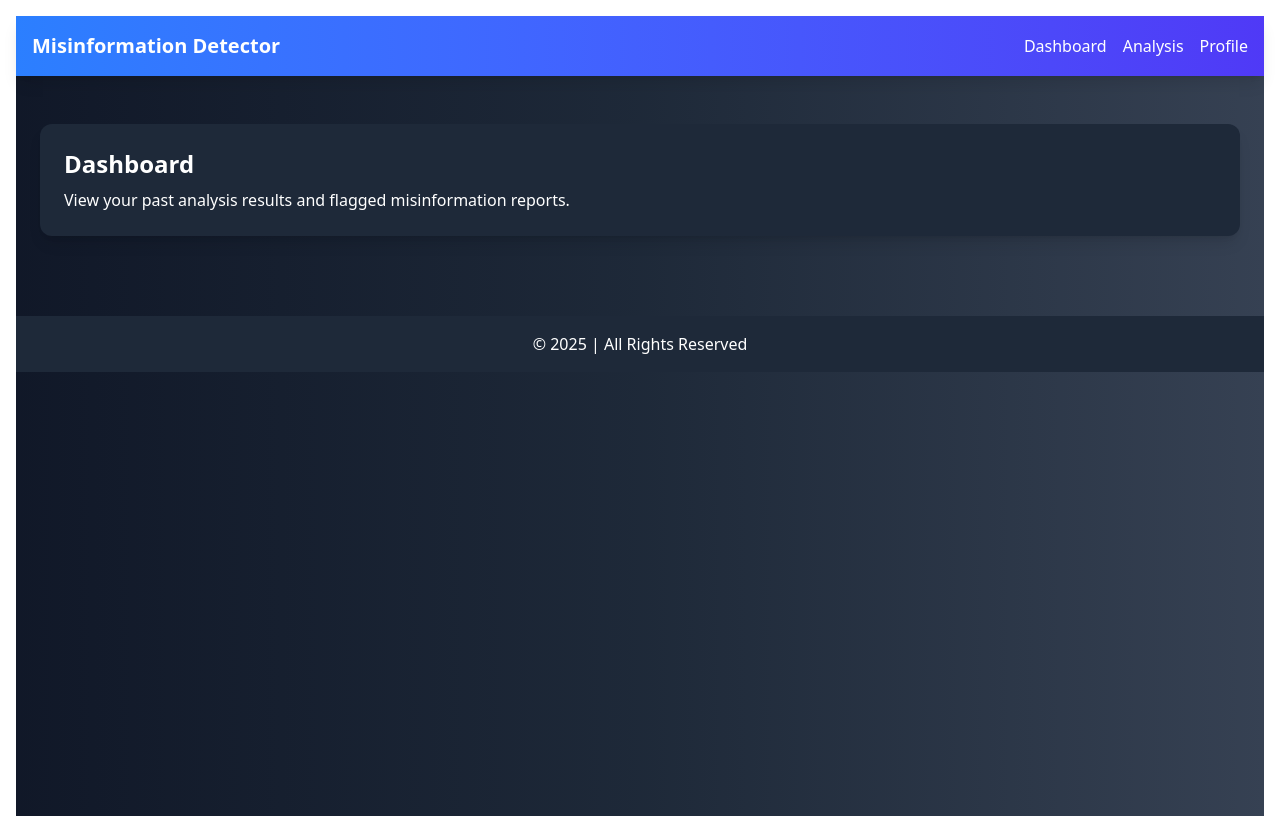
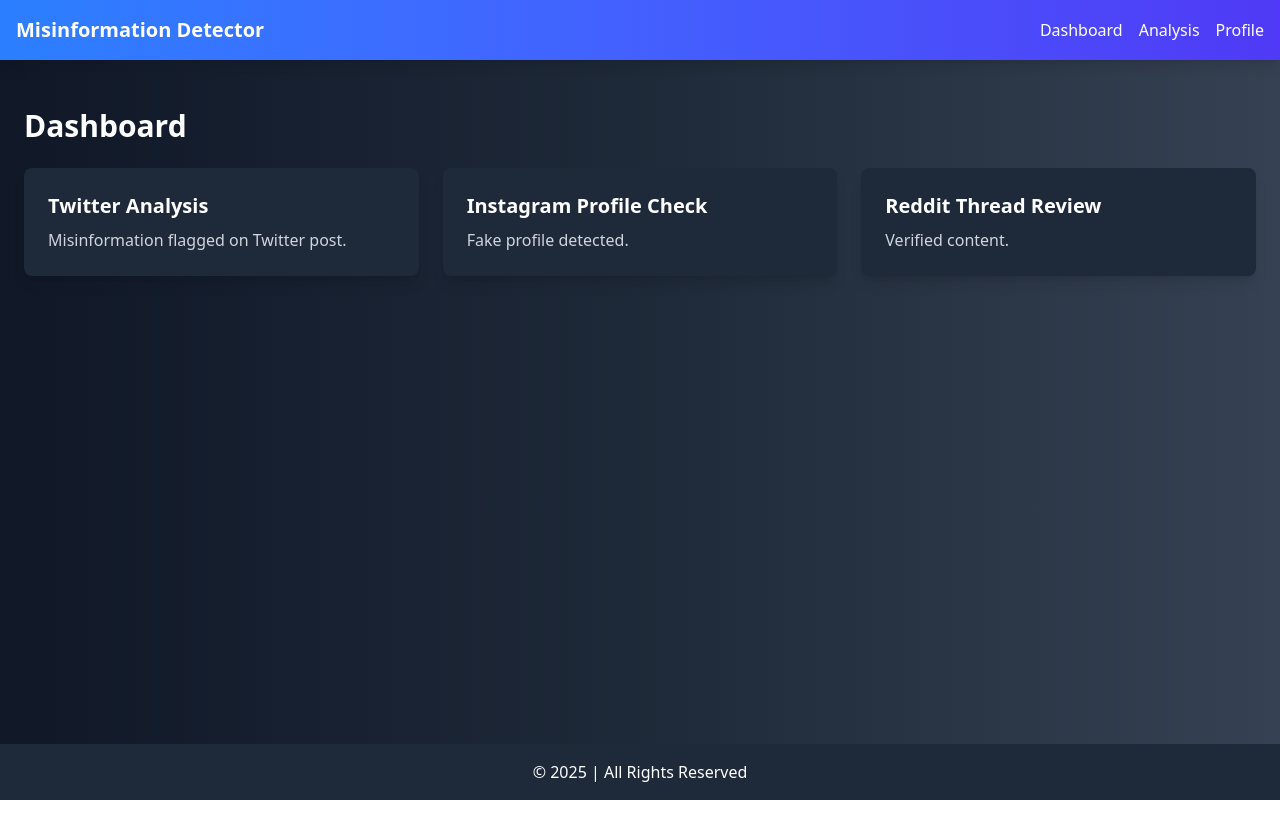
Before and after one commit to R1ch3rd/ReZero, a React (Vite) app in the folder client/: page /dashboard in a window 1280 px wide. After the commit the page ends 800 px from the top, so only its background shows below. Built offline with nearby package versions, Linux system fonts and the light colour scheme.

Commit message:
Changed the UI

```diff
--- a/client/src/App.jsx
+++ b/client/src/App.jsx
@@ -10,7 +10,7 @@ const App = () => {
 
   return (
     <Router>
-      <main className="p-4">
+      <main>
         <Routes>
           <Route path="/" element={<Home />} />
           <Route path="/analysis" element={<Analysis setResults={setResults} />} />
--- a/client/src/pages/Analysis.jsx
+++ b/client/src/pages/Analysis.jsx
@@ -10,27 +10,16 @@ const Analysis = () => {
   const [textInput, setTextInput] = useState("");
   const [message, setMessage] = useState("");
 
-  // Handle file upload
-  const handleFileUpload = (e) => {
-    setFile(e.target.files[0]);
-  };
+  const handleFileUpload = (e) => setFile(e.target.files[0]);
+  const handleTextChange = (e) => setTextInput(e.target.value);
 
-  // Handle text input change
-  const handleTextChange = (e) => {
-    setTextInput(e.target.value);
-  };
-
-  // Handle form submission
   const handleSubmit = () => {
     if (!file && !textInput.trim()) {
       setMessage("Please upload a file or enter text for analysis.");
       return;
     }
-
     setLoading(true);
     setMessage("");
-
-    // Simulating API call
     setTimeout(() => {
       setLoading(false);
       setMessage("Analysis submitted successfully! Processing your content...");
@@ -38,21 +27,17 @@ const Analysis = () => {
   };
 
   return (
-    <div className="w-full min-h-screen bg-gradient-to-r from-gray-900 via-gray-800 to-gray-700 text-white">
-      <Header />
-      <div className="max-w-2xl mx-auto px-6 py-12">
+    <div className="w-full min-h-screen bg-gradient-to-r from-gray-900 via-gray-800 to-gray-700 text-white flex flex-col">
+      <Header /> {/* Unified Header */}
+      <div className="flex-grow max-w-2xl mx-auto px-6 py-12">
         <ContentCard>
           <h2 className="text-2xl font-bold mb-4">Upload Content for Misinformation Analysis</h2>
-
-          {/* Text Input Box */}
           <textarea
             className="w-full h-32 p-3 bg-gray-800 text-white rounded-md focus:outline-none focus:ring-2 focus:ring-blue-500"
             placeholder="Enter text here for analysis..."
             value={textInput}
             onChange={handleTextChange}
           />
-
-          {/* File Upload */}
           <div className="mt-4">
             <input
               type="file"
@@ -60,14 +45,8 @@ const Analysis = () => {
               className="bg-gray-700 text-white p-2 rounded-md cursor-pointer"
             />
           </div>
-
-          {/* Loading Indicator */}
-          {loading ? <ProgressIndicator /> : null}
-
-          {/* Message Display */}
+          {loading && <ProgressIndicator />}
           {message && <p className="mt-4 text-green-400">{message}</p>}
-
-          {/* Submit Button */}
           <button
             onClick={handleSubmit}
             className="bg-blue-600 hover:bg-blue-700 text-white font-bold py-2 px-4 rounded-lg transition-all duration-200 self-end ml-auto block"
@@ -76,7 +55,7 @@ const Analysis = () => {
           </button>
         </ContentCard>
       </div>
-      <Footer />
+      <Footer /> {/* Unified Footer */}
     </div>
   );
 };
--- a/client/src/pages/Dashboard.jsx
+++ b/client/src/pages/Dashboard.jsx
@@ -1,19 +1,58 @@
-import React from 'react';
+import React, { useState } from 'react';
 import Header from '../components/Header';
 import Footer from '../components/Footer';
-import ContentCard from '../components/ContentCard';
 
 const Dashboard = () => {
+  const [selectedCard, setSelectedCard] = useState(null);
+
+  const reports = [
+    { id: 1, title: 'Twitter Analysis', summary: 'Misinformation flagged on Twitter post.', details: 'This analysis detected manipulated media in a Twitter post related to the elections.' },
+    { id: 2, title: 'Instagram Profile Check', summary: 'Fake profile detected.', details: 'Deepfake detection flagged this Instagram profile as suspicious with AI-generated profile images.' },
+    { id: 3, title: 'Reddit Thread Review', summary: 'Verified content.', details: 'This Reddit thread was analyzed and marked as authentic with high confidence.' },
+  ];
+
+  const handleCardClick = (report) => {
+    setSelectedCard(report);
+  };
+
+  const handleClose = () => {
+    setSelectedCard(null);
+  };
+
   return (
-    <div className="w-full min-h-screen bg-gradient-to-r from-gray-900 via-gray-800 to-gray-700 text-white">
-      <Header />
-      <div className="container mx-auto px-6 py-12">
-        <ContentCard>
-          <h2 className="text-2xl font-bold">Dashboard</h2>
-          <p className="mt-2">View your past analysis results and flagged misinformation reports.</p>
-        </ContentCard>
+    <div className="w-full min-h-screen bg-gradient-to-r from-gray-900 via-gray-800 to-gray-700 text-white flex flex-col">
+      <Header /> {/* Consistent Header */}
+      <div className="flex-grow container mx-auto px-6 py-12">
+        <h2 className="text-3xl font-bold mb-6">Dashboard</h2>
+        <div className="grid gap-6 md:grid-cols-2 lg:grid-cols-3">
+          {reports.map((report) => (
+            <div
+              key={report.id}
+              className="bg-gray-800 p-6 rounded-lg shadow-lg hover:shadow-2xl transform hover:scale-105 transition-transform cursor-pointer"
+              onClick={() => handleCardClick(report)}
+            >
+              <h3 className="text-xl font-semibold mb-2">{report.title}</h3>
+              <p className="text-gray-300">{report.summary}</p>
+            </div>
+          ))}
+        </div>
+
+        {selectedCard && (
+          <div className="fixed inset-0 bg-black bg-opacity-70 flex items-center justify-center z-50">
+            <div className="bg-gray-900 p-8 rounded-lg shadow-2xl max-w-lg w-full animate-fade-in">
+              <h2 className="text-2xl font-bold mb-4">{selectedCard.title}</h2>
+              <p className="mb-6">{selectedCard.details}</p>
+              <button
+                className="bg-blue-600 px-4 py-2 rounded hover:bg-blue-700 transition"
+                onClick={handleClose}
+              >
+                Close
+              </button>
+            </div>
+          </div>
+        )}
       </div>
-      <Footer />
+      <Footer /> {/* Consistent Footer */}
     </div>
   );
 };
--- a/client/src/pages/Profile.jsx
+++ b/client/src/pages/Profile.jsx
@@ -1,21 +1,34 @@
 import React, { useState } from 'react';
 import ProfileTitleCard from '../components/ProfileTitleCard';
+import Header from '../components/Header';
+import Footer from '../components/Footer';
 
 const Profile = () => {
   const [username, setUsername] = useState('JohnDoe');
   const [email, setEmail] = useState('john.doe@example.com');
+  const [fullName, setFullName] = useState('John Doe');
+  const [phone, setPhone] = useState('');
+  const [bio, setBio] = useState('');
 
   const handleSave = () => {
-    alert('Profile saved!');
+    alert('Profile saved successfully!');
   };
 
   return (
-    <div className="w-full min-h-screen bg-gradient-to-r from-gray-900 via-gray-800 to-gray-700 text-white flex flex-col items-center justify-center px-4">
-      <Header />
-      {/* Profile Title Card */}
+    <div className="w-full min-h-screen bg-gradient-to-r from-gray-900 via-gray-800 to-gray-700 text-white flex flex-col">
+      <Header /> {/* Consistent Header */}
+      <div className="flex-grow flex flex-col items-center justify-center px-4 py-8">
         <ProfileTitleCard title="User Profile" subtitle="Manage your account details" />
 
         <div className="bg-gray-800 bg-opacity-80 p-6 rounded-lg shadow-md mt-6 max-w-md w-full backdrop-blur-lg">
+          <label className="block text-lg font-medium mb-2">Full Name</label>
+          <input
+            type="text"
+            value={fullName}
+            onChange={(e) => setFullName(e.target.value)}
+            className="w-full p-3 border border-gray-500 rounded-lg bg-gray-700 text-white focus:outline-none focus:ring-2 focus:ring-blue-500 mb-4"
+          />
+
           <label className="block text-lg font-medium mb-2">Username</label>
           <input
             type="text"
@@ -32,6 +45,22 @@ const Profile = () => {
             className="w-full p-3 border border-gray-500 rounded-lg bg-gray-700 text-white focus:outline-none focus:ring-2 focus:ring-blue-500 mb-4"
           />
 
+          <label className="block text-lg font-medium mb-2">Phone Number</label>
+          <input
+            type="tel"
+            value={phone}
+            onChange={(e) => setPhone(e.target.value)}
+            className="w-full p-3 border border-gray-500 rounded-lg bg-gray-700 text-white focus:outline-none focus:ring-2 focus:ring-blue-500 mb-4"
+          />
+
+          <label className="block text-lg font-medium mb-2">Bio</label>
+          <textarea
+            value={bio}
+            onChange={(e) => setBio(e.target.value)}
+            className="w-full p-3 border border-gray-500 rounded-lg bg-gray-700 text-white focus:outline-none focus:ring-2 focus:ring-blue-500 mb-4"
+            placeholder="Tell us about yourself..."
+          />
+
           <button
             onClick={handleSave}
             className="w-full bg-blue-600 hover:bg-blue-700 text-white px-6 py-3 rounded-lg font-semibold transition-transform duration-300 transform hover:scale-105"
@@ -40,6 +69,8 @@ const Profile = () => {
           </button>
         </div>
       </div>
+      <Footer /> {/* Consistent Footer */}
+    </div>
   );
 };
 
```
Lines whose indentation alone changed are shown as unchanged.
